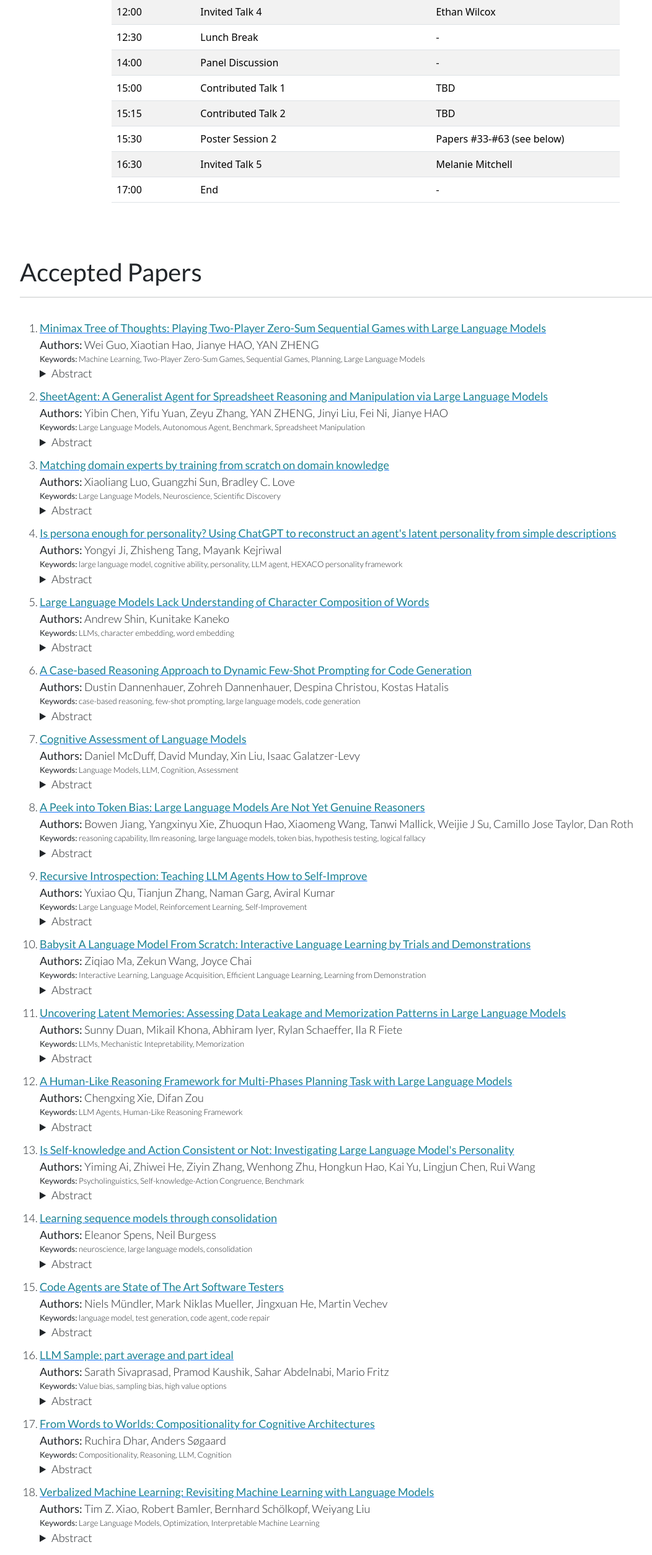
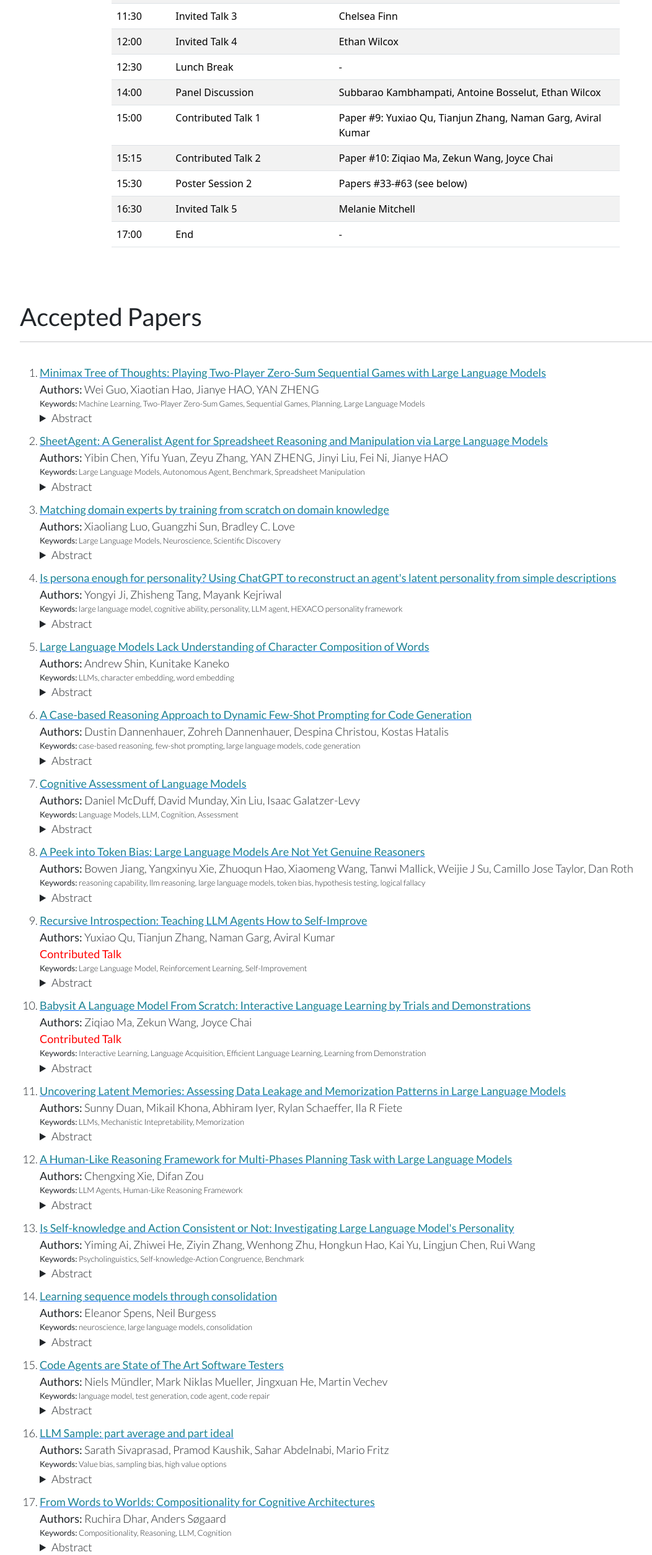
Before and after one commit to llm-cognition/llm-cognition.github.io, an Angular app: page / in a window 1280 px wide. Shown: the part 3560-6069 px from the top of the page at 62% size, without its empty margins (50-1102 px from the left). Built offline with nearby package versions, Linux system fonts and the light colour scheme.

Commit message:
updated website

```diff
--- a/src/app/papers/papers.component.html
+++ b/src/app/papers/papers.component.html
@@ -14,6 +14,10 @@
                     <strong>Authors: </strong>
                     <span>{{paper.authors.join(', ')}}</span>
                     <br>
+                    <div [hidden]="!contributed_talk_ids.includes(paper.id)">
+                        <strong style="color:red;">Contributed Talk</strong>
+                        <br>
+                    </div>
                     <div style="font-size: small;">
                         <strong>Keywords: </strong>
                         <span>{{paper.keywords.join(', ')}}</span>
--- a/src/app/papers/papers.component.ts
+++ b/src/app/papers/papers.component.ts
@@ -9,6 +9,8 @@ import { HttpClient } from '@angular/common/http';
 export class PapersComponent implements OnInit {
     papers: any[] = []; // Define a property to hold the data
 
+    contributed_talk_ids: number[] = [10, 11];
+
     constructor(private http: HttpClient) { } // Inject HttpClient
 
     ngOnInit(): void {
@@ -17,7 +19,7 @@ export class PapersComponent implements OnInit {
 
     loadPapers(): void {
         this.http.get<any[]>('assets/accepted_submissions.json').subscribe(data => {
-          this.papers = data;
+          this.papers = data.sort((a, b) => a.id - b.id);
         });
     }
 
--- a/src/app/schedule/schedule.component.ts
+++ b/src/app/schedule/schedule.component.ts
@@ -16,13 +16,16 @@ export class ScheduleComponent implements OnInit {
     {time: '11:30', title: 'Invited Talk 3', speaker: 'Chelsea Finn'},
     {time: '12:00', title: 'Invited Talk 4', speaker: 'Ethan Wilcox'},
     {time: '12:30', title: 'Lunch Break', speaker: '-'},
-    {time: '14:00', title: 'Panel Discussion', speaker: '-'},
-    {time: '15:00', title: 'Contributed Talk 1', speaker: 'TBD'},
-    {time: '15:15', title: 'Contributed Talk 2', speaker: 'TBD'},
+    {time: '14:00', title: 'Panel Discussion', speaker: 'Subbarao Kambhampati, Antoine Bosselut, Ethan Wilcox'},
+    {time: '15:00', title: 'Contributed Talk 1', speaker: 'Paper #9: Yuxiao Qu, Tianjun Zhang, Naman Garg, Aviral Kumar'},
+    {time: '15:15', title: 'Contributed Talk 2', speaker: 'Paper #10: Ziqiao Ma, Zekun Wang, Joyce Chai'},
     {time: '15:30', title: 'Poster Session 2', speaker: 'Papers #33-#63 (see below)'},
     {time: '16:30', title: 'Invited Talk 5', speaker: 'Melanie Mitchell'},
     {time: '17:00', title: 'End', speaker: '-'}
   ];
+
+  // {time: '15:00', title: 'Contributed Talk 1', speaker: 'Yuxiao Qu, Tianjun Zhang, Naman Garg, Aviral Kumar <br> (Recursive Introspection: Teaching LLM Agents How to Self-Improve)'},
+  // {time: '15:15', title: 'Contributed Talk 2', speaker: 'Ziqiao Ma, Zekun Wang, Joyce Chai <br> (Babysit a Language Model from Scratch: Interactive Language Learning by Trials and Demonstrations)'},
 
   constructor() { }
 
```
Also changed, not shown: 4 other files (tests, documents, lock files or other folders).
